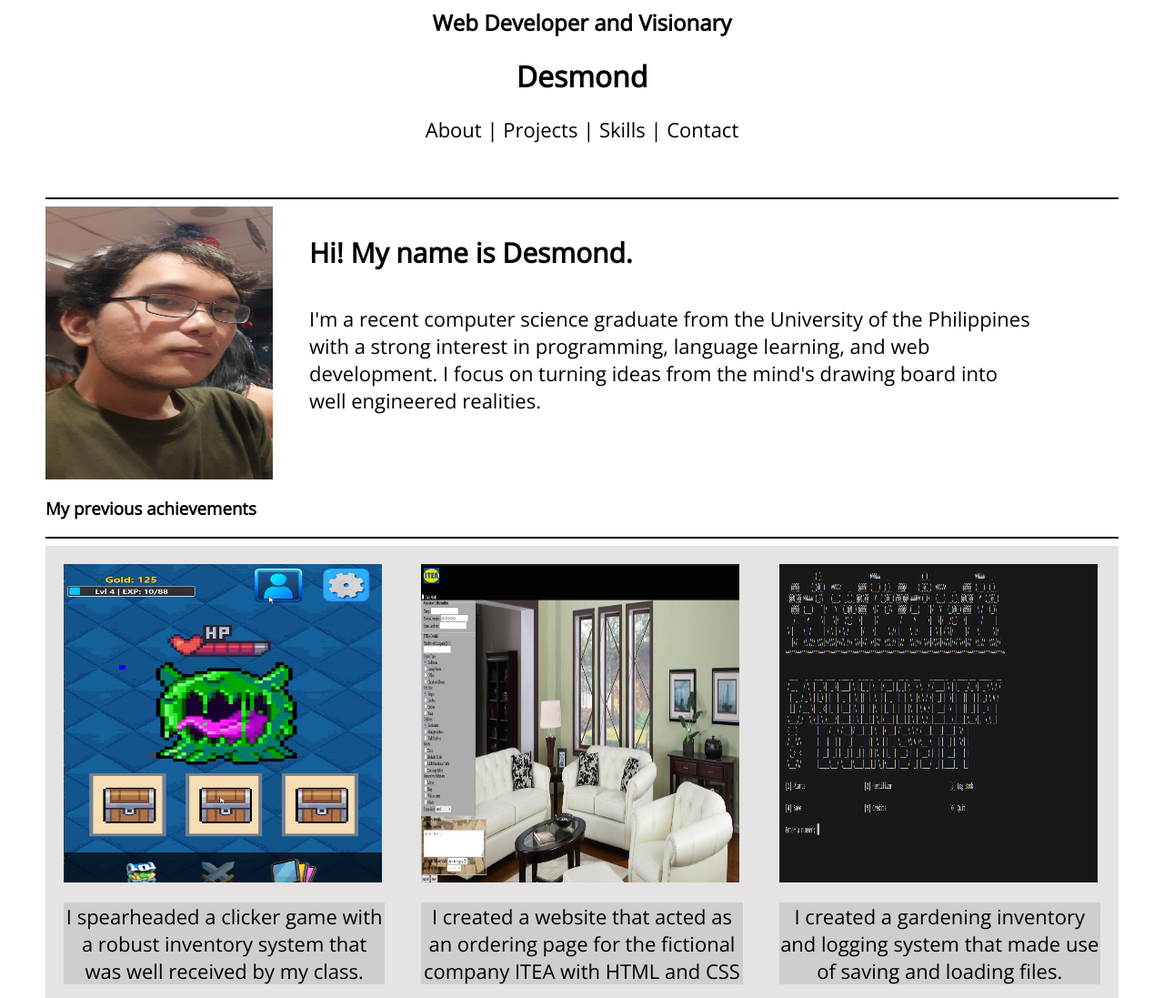
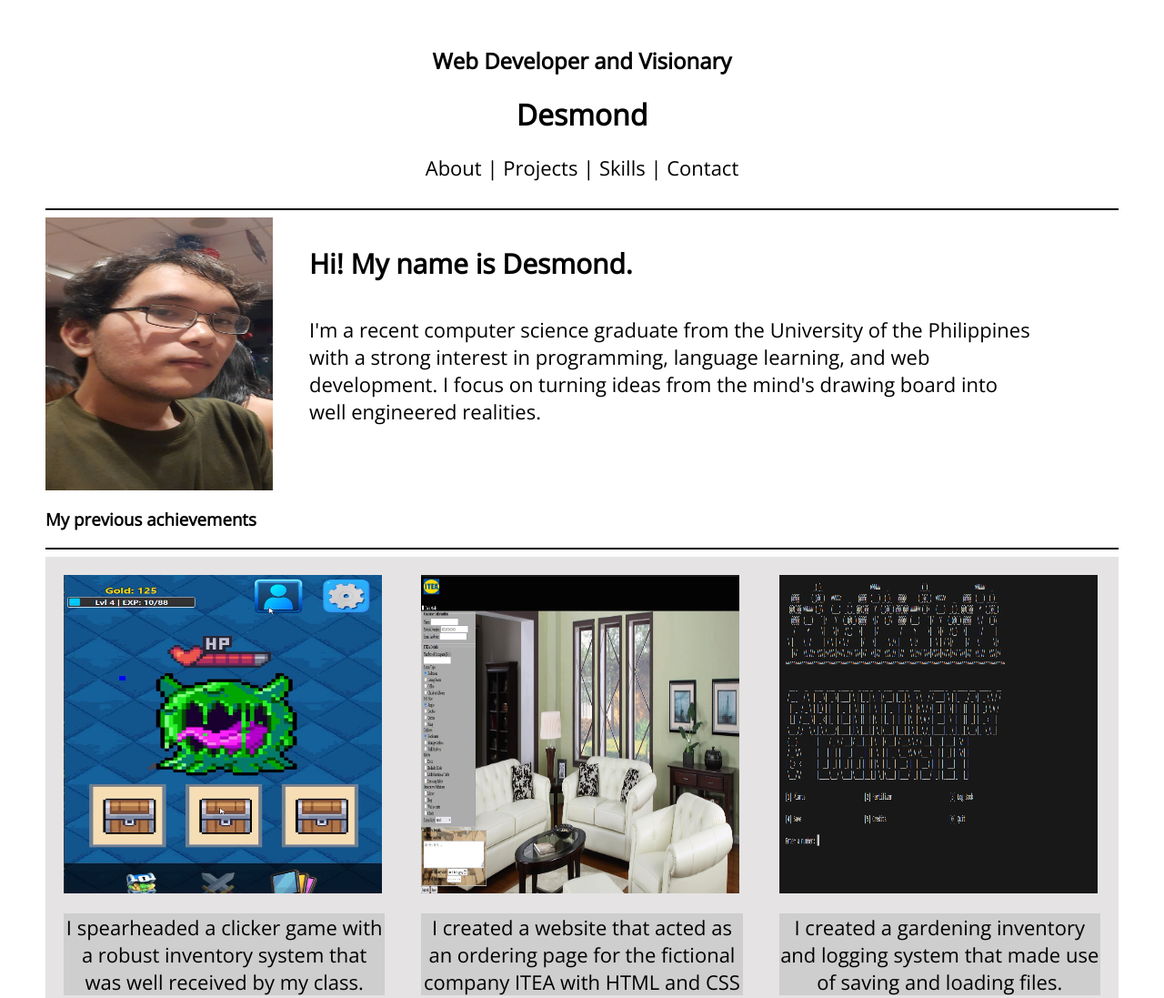
Before and after one commit to CMSC100-Laboratory/exer-02-html-and-css-desmondperez, a plain HTML site: page index.html in a window 1280 px wide. Shown: the top 1097 px of the page at 91% size. Drawn offline with nearby package versions, Linux system fonts and the light colour scheme.

Commit message:
Fixed margins of header.

```diff
--- a/index.html
+++ b/index.html
@@ -2,13 +2,14 @@
 <head>
   <link rel="stylesheet" href="styling.css">
   <link href='https://fonts.googleapis.com/css?family=Open Sans' rel='stylesheet'>
-  <h2 style="text-align:center;">Web Developer and Visionary</h2>
   <title>CMSC 100 EXER 2</title>
 
 </head>
 
 <body>
   <main>
+    <header>
+    <h2 style="text-align:center;">Web Developer and Visionary</h2>
     <h1 style="text-align:center;">Desmond</h1>
     <p style="text-align:center;">About | Projects | Skills | Contact</p>
     </header>
--- a/styling.css
+++ b/styling.css
@@ -14,6 +14,8 @@ html {
 
 header {
   font-family: 'Open Sans';
+  margin-top: 50px;
+  margin-bottom: -30px;
 }
 
 body {
```
